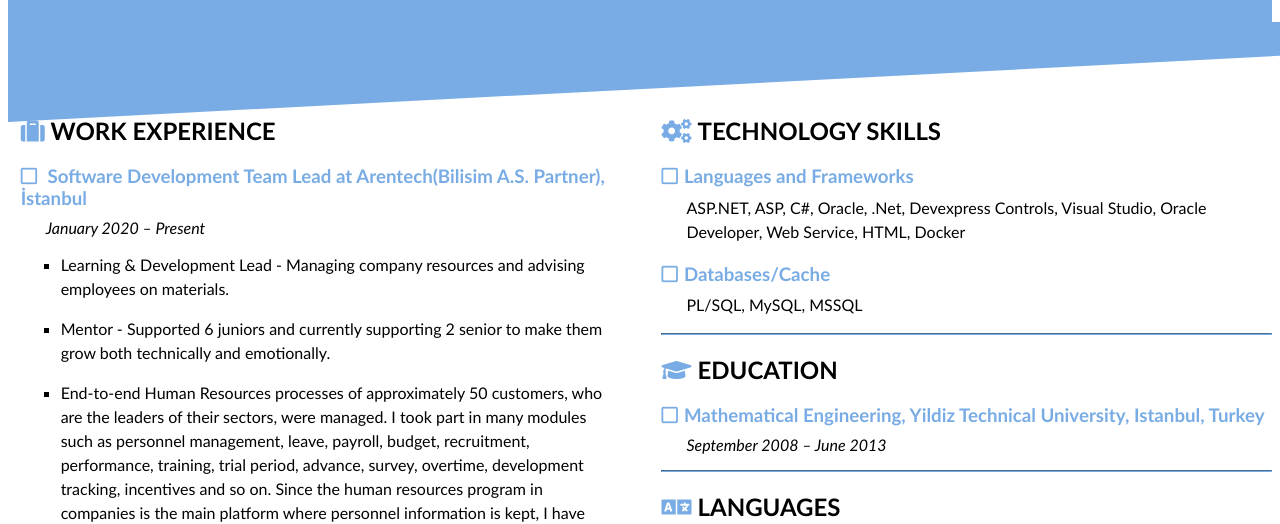
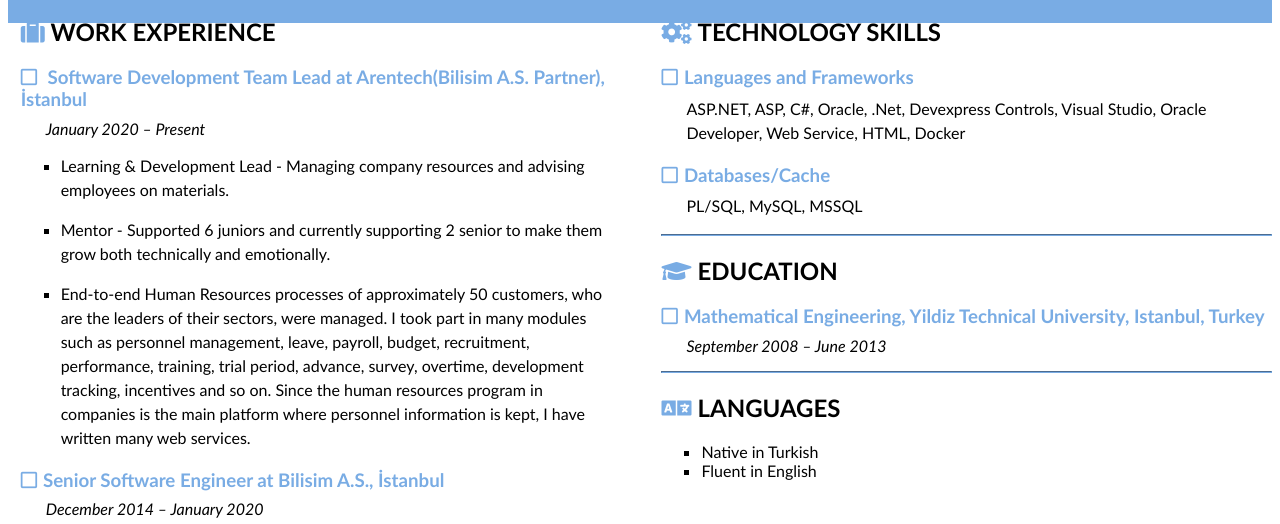
Before and after one commit to necdethocaoglu/necdethocaoglu.github.io, a plain HTML site: page index.html in a window 1280 px wide. Shown: the part 288-812 px from the top of the page. Drawn offline with Linux system fonts and the light colour scheme.

Commit message:
Update index.html

```diff
--- a/index.html
+++ b/index.html
@@ -43,7 +43,6 @@
             </div>
         </div>
     </div>
-    <div id="header-extension"></div>
 
     <div id="body-container">
         <div class="body-grid-container">
```
